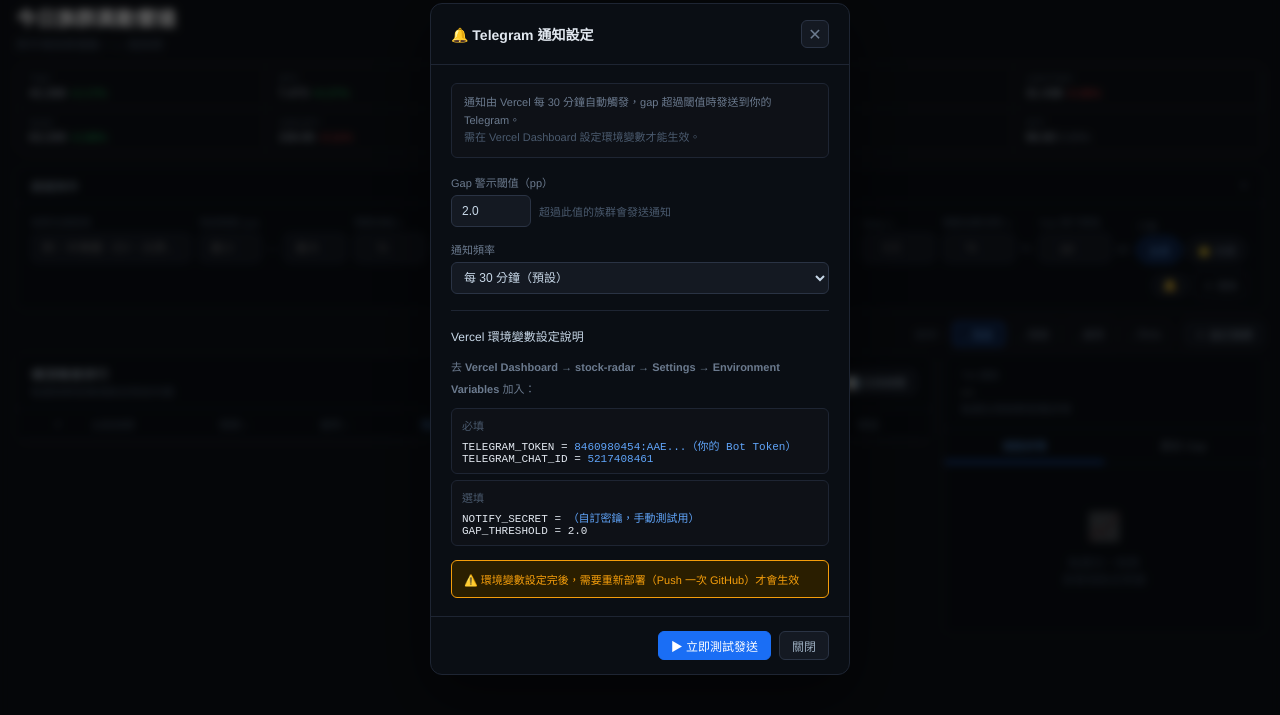
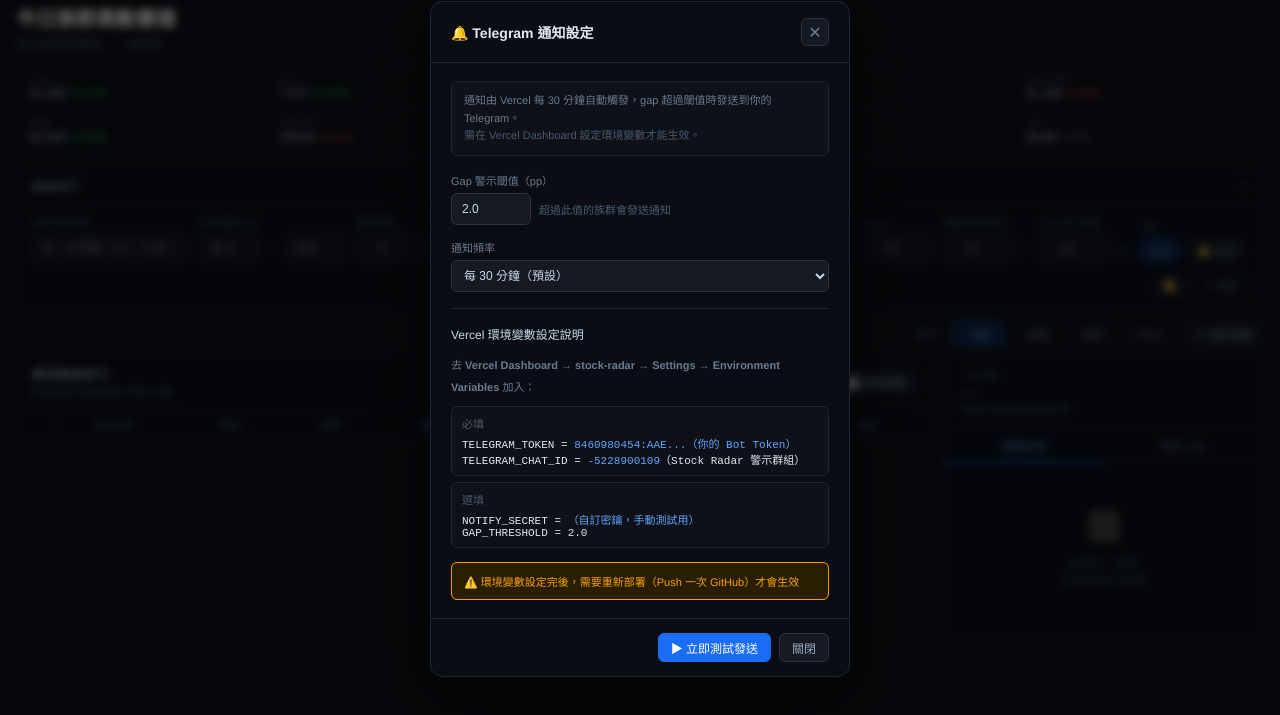
Before and after one commit to luohitomi-ops/stock-radar, a website: page public/index.html in a window 1280 px wide. Both pictures are taken after a click on the button "Telegram 通知設定". Shown: the part 61-776 px from the top of the page. Drawn offline with Linux system fonts and the light colour scheme.

Commit message:
Update index.html

```diff
--- a/public/index.html
+++ b/public/index.html
@@ -795,7 +795,7 @@
         <div style="background:var(--bg-0);border:0.5px solid var(--border);border-radius:var(--radius);padding:8px 10px;font-family:monospace;font-size:11px;">
           <div style="color:var(--text-5);margin-bottom:4px;">必填</div>
           <div>TELEGRAM_TOKEN = <span style="color:var(--accent-text);">8460980454:AAE...（你的 Bot Token）</span></div>
-          <div>TELEGRAM_CHAT_ID = <span style="color:var(--accent-text);">5217408461</span></div>
+          <div>TELEGRAM_CHAT_ID = <span style="color:var(--accent-text);">-5228900109</span>（Stock Radar 警示群組）</div>
         </div>
         <div style="background:var(--bg-0);border:0.5px solid var(--border);border-radius:var(--radius);padding:8px 10px;font-family:monospace;font-size:11px;">
           <div style="color:var(--text-5);margin-bottom:4px;">選填</div>
```
